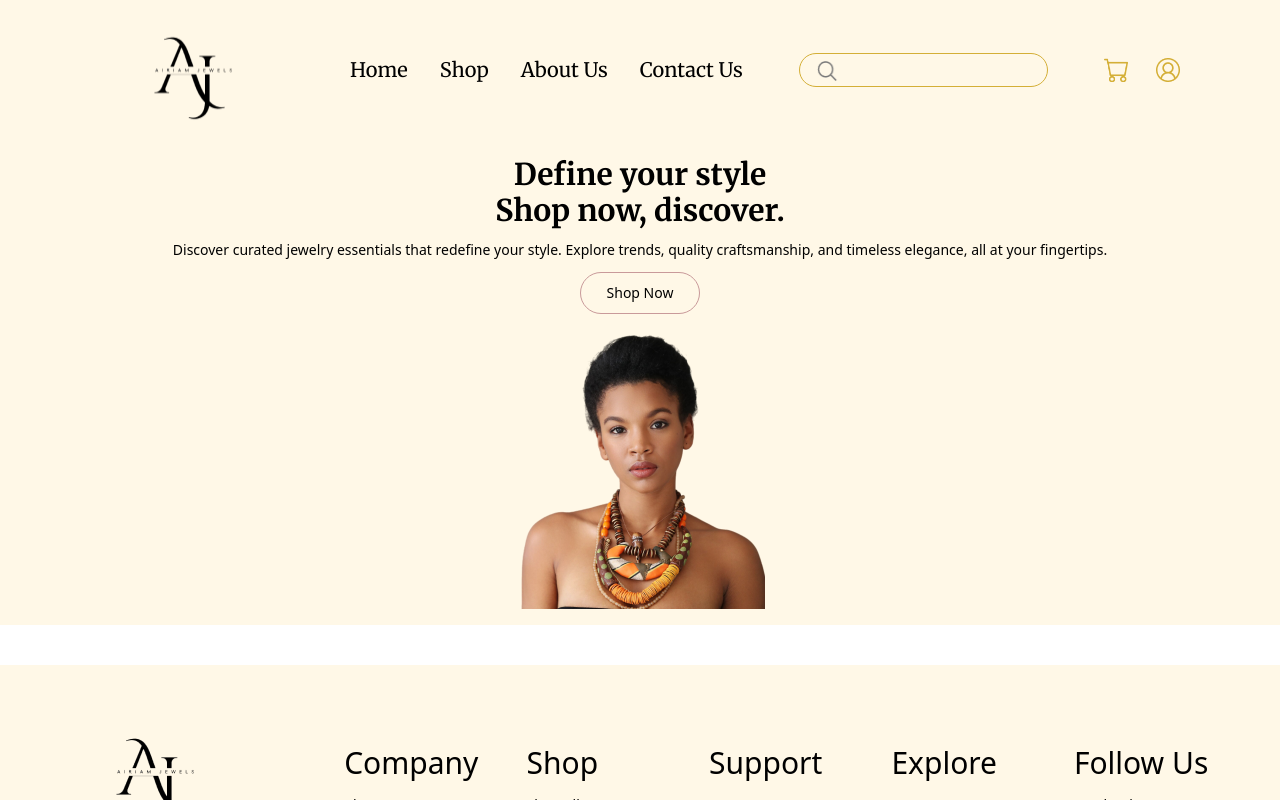
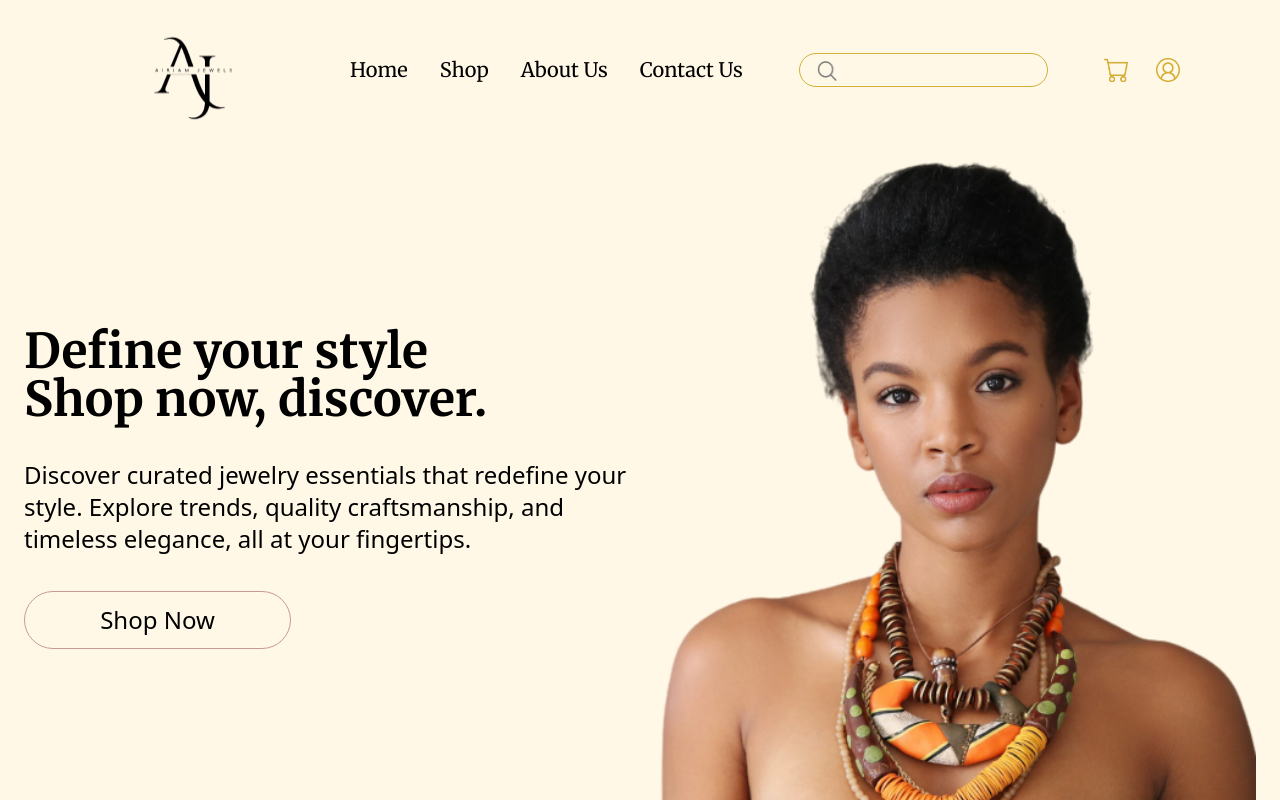
Before and after one commit to Mikwuegbu/Airiam_jewels, a React (Vite) app: page / in a window 1280 px wide. Shown: the top 800 px of the page. Built offline with nearby package versions, Linux system fonts and the light colour scheme.

Commit message:
HeroDesktop

```diff
--- a/src/pages/Home.tsx
+++ b/src/pages/Home.tsx
@@ -3,20 +3,28 @@ import { heroBg } from '../assets/icons';
 const Home = () => {
 	return (
 		<div className="bg-[#FFF8E7]">
-			<div className="grid justify-center place-items-center text-center px-6 gap-y-3 py-4">
-				<h1 className="font-MerriWeather text-3xl font-bold">
+			<div className="grid justify-center place-items-center lg:text-left text-center px-6 gap-y-3 lg:py-0 py-4 lg:grid-flow-col">
+				<div className="space-y-3 lg:space-y-9 max-w-[624px]">
+					<h1 className="font-MerriWeather text-3xl lg:text-5xl font-bold text-nowrap">
 						Define your style
 						<br /> Shop now, discover.
 					</h1>
-				<p className="font-normal text-sm font-Raleway">
-					Discover curated jewelry essentials that redefine your style. Explore
-					trends, quality craftsmanship, and timeless elegance, all at your
-					fingertips.
+					<p className="font-normal text-sm lg:text-2xl font-Raleway">
+						Discover curated jewelry essentials that redefine your style.
+						Explore trends, quality craftsmanship, and timeless elegance, all at
+						your fingertips.
 					</p>
-				<button className="font-Raleway text-sm border border-[#C99A9A] rounded-full w-[120px] p-2.5">
+					<button className="font-Raleway text-sm lg:text-2xl border border-[#C99A9A] rounded-full w-[120px] lg:w-[267px] p-2.5 lg:p-3">
 						Shop Now
 					</button>
-				<img src={heroBg} alt={heroBg} className="w-[249px] h-[283px]" />
+				</div>
+				<div className="">
+					<img
+						src={heroBg}
+						alt={heroBg}
+						className="w-[249px] h-[283px] lg:w-[612px] lg:h-[696px] "
+					/>
+				</div>
 			</div>
 		</div>
 	);
```
Lines whose indentation alone changed are shown as unchanged.
